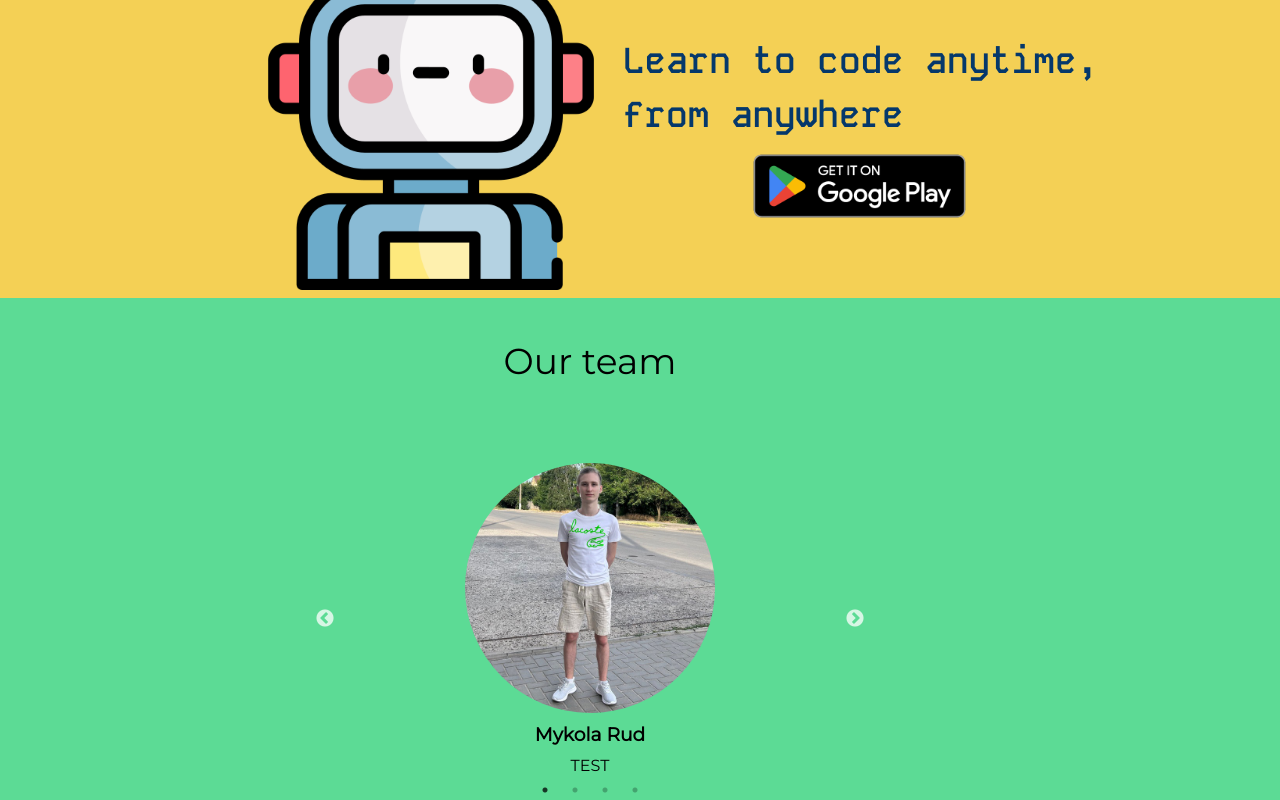
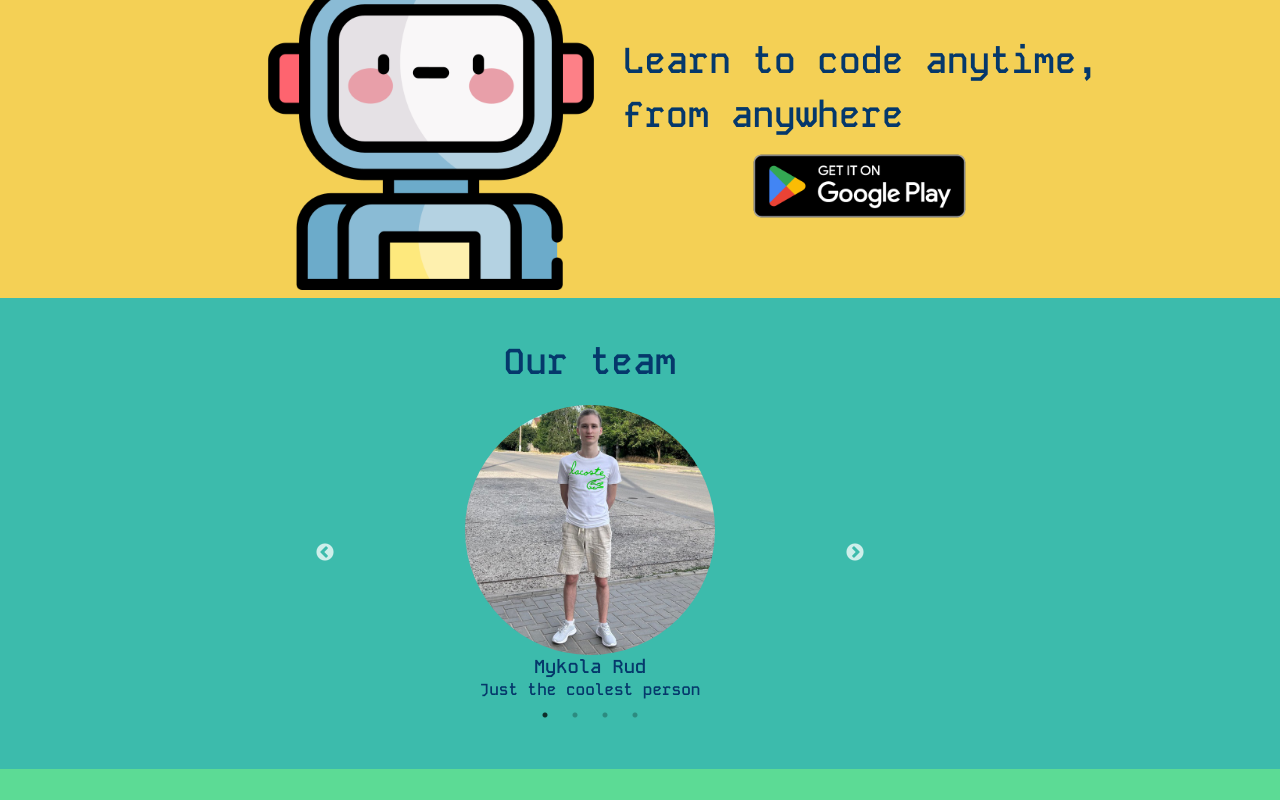
Before and after one commit to poravoz/BrainStorm, a React (Create React App) app in the folder frontend/: page / in a window 1280 px wide. Shown: the part 1031-1831 px from the top of the page. After the commit the page ends 1800 px from the top, so only its background shows below. Built offline with nearby package versions, Linux system fonts and the light colour scheme; the HTML template or start-up script is replaced by a standard one.

Commit message:
04.03.2024

```diff
--- a/frontend/src/components/our-team/our-team.css
+++ b/frontend/src/components/our-team/our-team.css
@@ -1,20 +1,26 @@
 .container_our_team {
-    max-width: 800px;
+    width: 100%;
+    height: 550px;
     margin: 0 auto;
+    background-color: #3cbbac;
 }
 
 .text_our_team {
+    font-family: "Kode Mono";
     position: relative;
     top: 120px;
     text-align: center;
     right: 50px;
     font-size: 36px;
+    color: #05386b;
 }
 
 .slick-slider {
-    top: 200px;
+    position: relative;
+    margin: 0 auto;
+    top: 140px;
     width: 500px;
-    left: 100px;
+    right: 50px;
 }
 
 .img_our_team {
@@ -28,8 +34,9 @@
 }
 
 .name_our_team, .review_our_team {
-    margin-top: 10px;
     text-align: center;
+    font-family: "Kode Mono";
+    color: #05386b;
 }
 
 @media (max-width:360px) {
@@ -37,3 +44,16 @@
         display: none;
     }
 }
+
+@media (max-width:1250px) {
+    .img_our_team {
+        width: 100px;
+        height: 100px;
+    }
+}
+
+@media (max-width:900px) {
+    .container_our_team {
+        display: none;
+    }
+}
--- a/frontend/src/components/our-team/our-team.tsx
+++ b/frontend/src/components/our-team/our-team.tsx
@@ -39,7 +39,7 @@ const data = [
   {
     name: `Mykola Rud`,
     img: kolya,
-    review: `TEST`
+    review: `Just the coolest person`
   },
   {
     name: `Dmytro Zavorotniy`,
@@ -54,7 +54,7 @@ const data = [
   {
     name: `Yana Trofymenko`,
     img: yana,
-    review: `TEST`
+    review: `She didn't come up with a short description`
   },
 ];
 
--- a/frontend/src/components/transition/transition.css
+++ b/frontend/src/components/transition/transition.css
@@ -96,7 +96,7 @@
     }
 }
 
-@media (max-width:780px) {
+@media (max-width:800px) {
     .text_transition {
         left: 100px;
         text-wrap: nowrap;
@@ -163,7 +163,7 @@
     }
 
     .google_play_button_transition_a  {
-       left: -80px;
+       left: -100px;
         top: 25px;
     }
 
```
